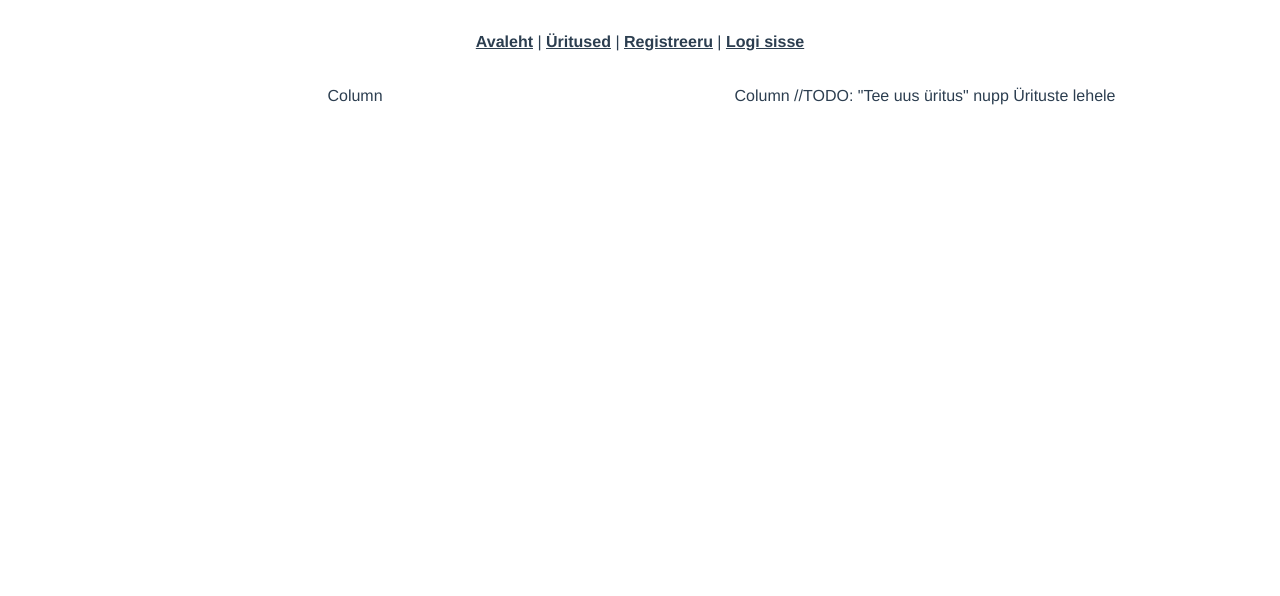
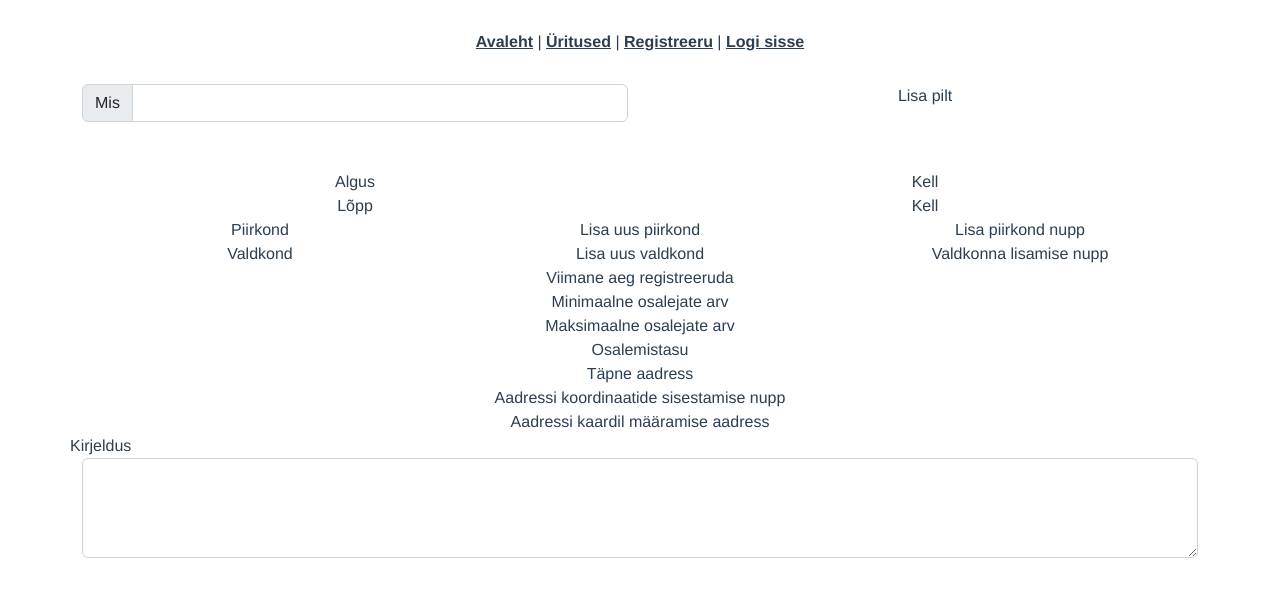
Before and after one commit to katrisaar/events_front, a Vue app: page /createevent in a window 1280 px wide. Shown: the top 596 px of the page. Built offline with nearby package versions, Linux system fonts and the light colour scheme.

Commit message:
CreateEvent in progress + dropdown components

```diff
--- a/src/main.js
+++ b/src/main.js
@@ -5,6 +5,7 @@ import VueAxios from "vue-axios";
 import axios from "axios";
 import "bootstrap/dist/css/bootstrap.min.css"
 import "bootstrap/dist/js/bootstrap.js"
+import "@/assets/my-style.css"
 
 // Font Awesome imports
 import { library } from '@fortawesome/fontawesome-svg-core'
--- a/src/views/CreateEventView.vue
+++ b/src/views/CreateEventView.vue
@@ -1,12 +1,98 @@
 <template>
     <div class="container">
         <div class="row">
-            <div class="col">
-                Column
+            <div class="col mb-5">
+                <div class="input-group flex-nowrap">
+                    <span class="input-group-text" id="addon-wrapping">Mis</span>
+                    <input type="text" class="form-control" aria-label="Username" aria-describedby="addon-wrapping">
+                </div>
             </div>
             <div class="col">
-                Column
-                //TODO: "Tee uus üritus" nupp Ürituste lehele
+                Lisa pilt
+            </div>
+        </div>
+        <div class="row">
+            <div class="col">
+                Algus
+            </div>
+            <div class="col">
+                Kell
+            </div>
+        </div>
+        <div class="row">
+            <div class="col">
+                Lõpp
+            </div>
+            <div class="col">
+                Kell
+            </div>
+        </div>
+        <div class="row">
+            <div class="col">
+                Piirkond
+            </div>
+            <div class="col">
+                Lisa uus piirkond
+            </div>
+            <div class="col">
+                Lisa piirkond nupp
+            </div>
+        </div>
+        <div class="row">
+            <div class="col">
+                Valdkond
+            </div>
+            <div class="col">
+                Lisa uus valdkond
+            </div>
+            <div class="col">
+                Valdkonna lisamise nupp
+            </div>
+        </div>
+        <div class="row">
+            <div class="col">
+                Viimane aeg registreeruda
+            </div>
+        </div>
+        <div class="row">
+            <div class="col">
+                Minimaalne osalejate arv
+            </div>
+        </div>
+        <div class="row">
+            <div class="col">
+                Maksimaalne osalejate arv
+            </div>
+        </div>
+        <div class="row">
+            <div class="col">
+                Osalemistasu
+            </div>
+        </div>
+        <div class="row">
+            <div class="col">
+                Täpne aadress
+            </div>
+        </div>
+        <div class="row">
+            <div class="col">
+                Aadressi koordinaatide sisestamise nupp
+            </div>
+        </div>
+        <div class="row">
+            <div class="col">
+                Aadressi kaardil määramise aadress
+            </div>
+        </div>
+        <div class="row">
+            <div class="col">
+                <div class="row">
+                    Kirjeldus
+                </div>
+                <div class="form-floating">
+                    <textarea class="form-control" placeholder="Leave a comment here" id="floatingTextarea2" style="height: 100px"></textarea>
+                    <label for="floatingTextarea2"></label>
+                </div>
             </div>
         </div>
     </div>
```
Also changed, not shown: src/components/dropdown/ActivityTypeDropdown.vue (added, +13 -0 lines), src/components/dropdown/LocationDropdown.vue (added, +13 -0 lines).
